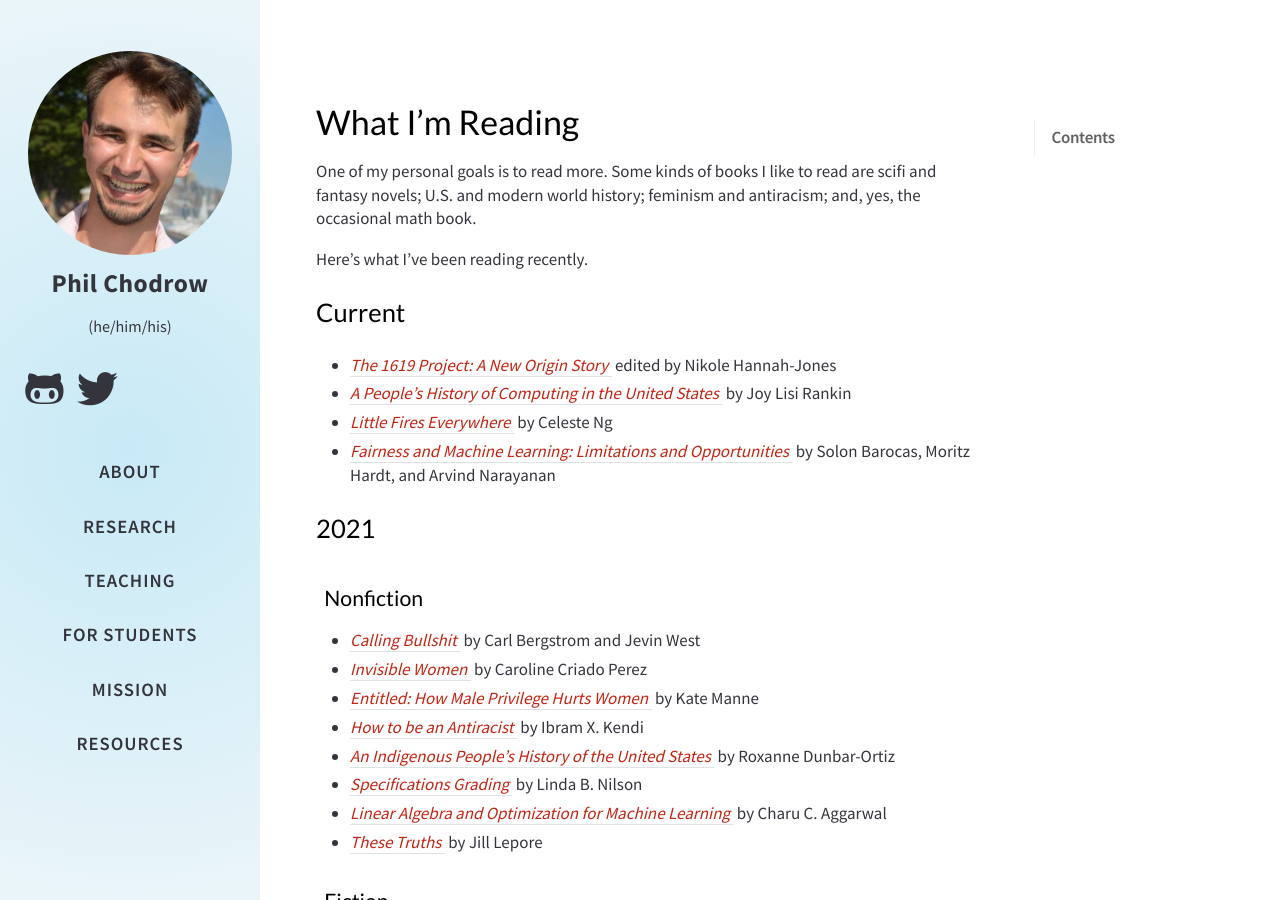
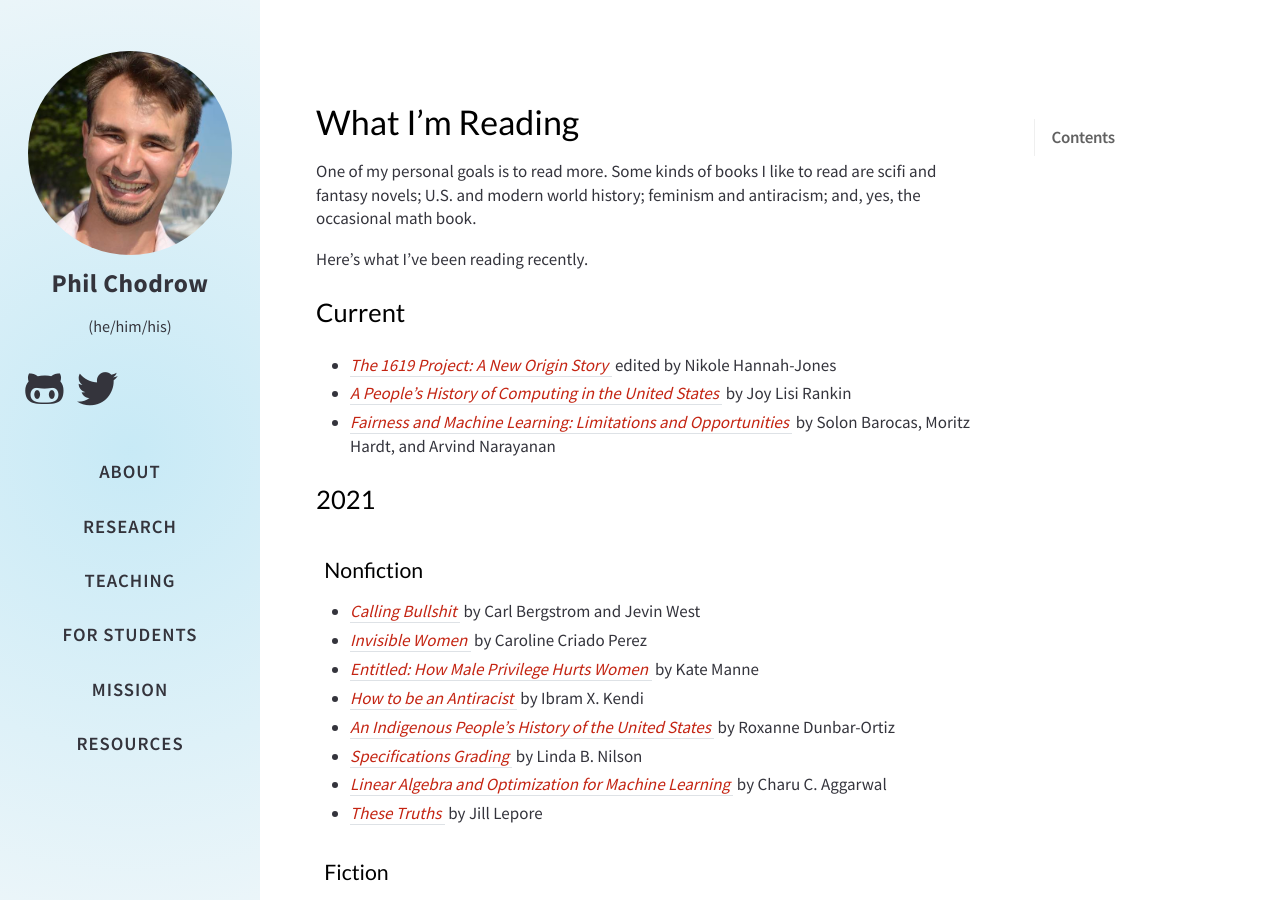
Before and after one commit to PhilChodrow/UCLA-website, a Jekyll site: the page built from reading.md, in a window 1280 px wide and 900 px high. Built offline with Jekyll 4.4.1, drawn with Linux system fonts in a browser that asks for light colours; nearby versions of some CDN libraries; comment, search, counter and statistics services are not loaded; a style sheet for code colours, icons or effects is not loaded; some of the changed text lies outside the part shown.

Commit message:
Update reading.md

```diff
--- a/reading.md
+++ b/reading.md
@@ -16,7 +16,6 @@ Here's what I've been reading recently.
 
 - [*The 1619 Project: A New Origin Story*](https://bookshop.org/books/the-1619-project-a-new-origin-story/9780593230572) edited by Nikole Hannah-Jones
 - [*A People's History of Computing in the United States*](https://bookshop.org/books/a-people-s-history-of-computing-in-the-united-states/9780674970977) by Joy Lisi Rankin
-- [*Little Fires Everywhere*](https://bookshop.org/books/little-fires-everywhere/9780735224315) by Celeste Ng
 - [*Fairness and Machine Learning: Limitations and Opportunities*](https://fairmlbook.org) by Solon Barocas, Moritz Hardt, and Arvind Narayanan
 
 
```
Also changed, not shown: other parts of reading.md (+1 -0 lines).
